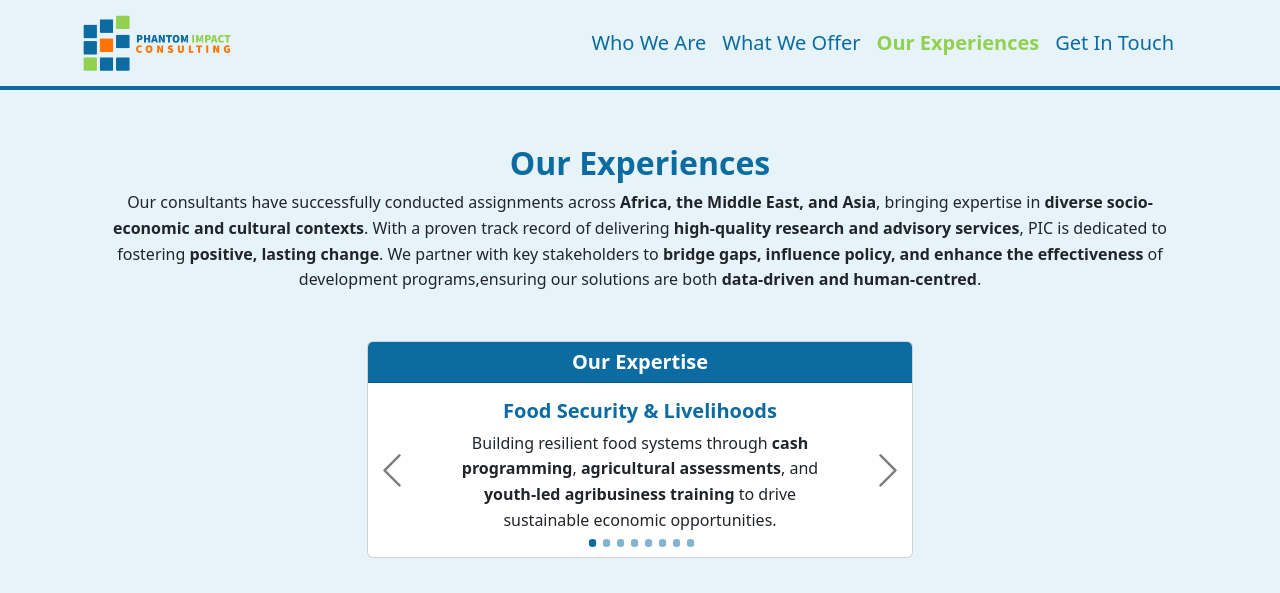
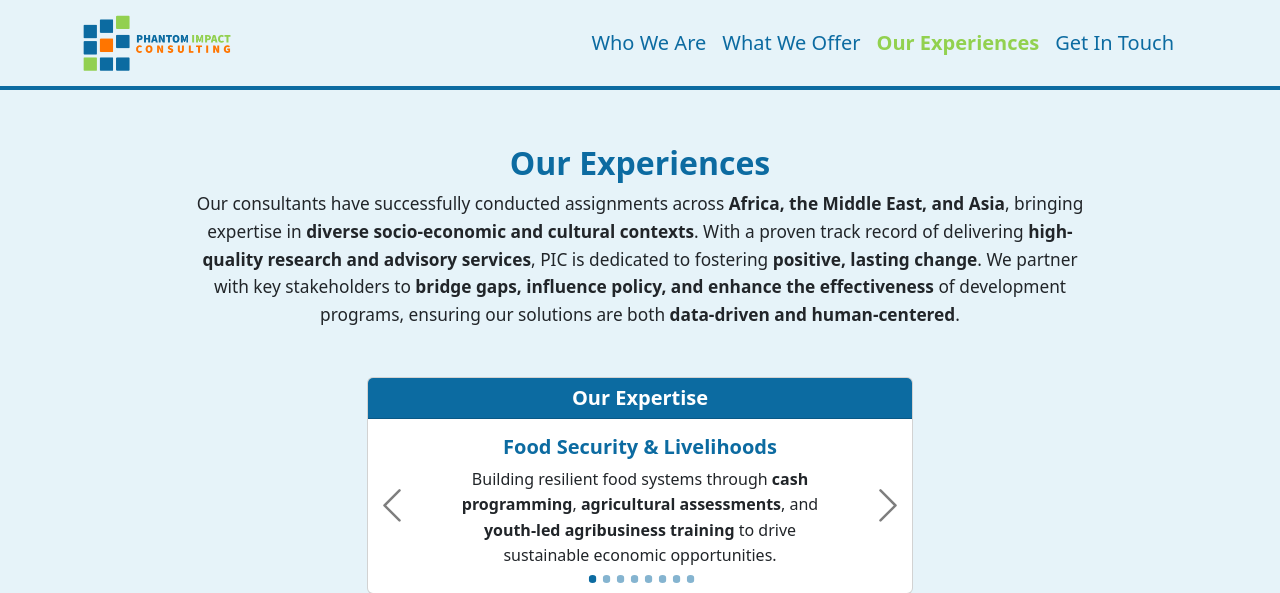
Before and after one commit to kashik09/OfficialPIC-Consulting, a PHP site: page /experiences.html in a window 1280 px wide. Shown: the top 593 px of the page. Run offline with PHP 8.4, Linux system fonts and the light colour scheme.

Commit message:
Increase font size - Place introductory text in container

```diff
--- a/experiences.html
+++ b/experiences.html
@@ -72,9 +72,9 @@
         <section>
             <div class="container mx-auto pt-5">
                 <div class="row justify-content-center">
-                    <h2 class="text-center fw-bold mb-2">Our Experiences</h2>
-                    <div class="col-md-12">
-                        <p class="text-center mb-4">Our consultants have successfully conducted assignments across <span class="fw-bold">Africa, the Middle East, and Asia</span>, bringing expertise in <span class="fw-bold">diverse socio-economic and cultural contexts</span>. With a proven track record of delivering <span class="fw-bold">high-quality research and advisory services</span>, PIC is dedicated to fostering <span class="fw-bold">positive, lasting change</span>. We partner with key stakeholders to <span class="fw-bold">bridge gaps, influence policy, and enhance the effectiveness</span> of development programs,ensuring our solutions are both <span class="fw-bold">data-driven and human-centred</span>.</p>
+                    <div class="col-md-10">
+                        <h2 class="text-center fw-bold mb-2">Our Experiences</h2>
+                        <p class="text-center mb-4 font-size-big2">Our consultants have successfully conducted assignments across <span class="fw-bold">Africa, the Middle East, and Asia</span>, bringing expertise in <span class="fw-bold">diverse socio-economic and cultural contexts</span>. With a proven track record of delivering <span class="fw-bold">high-quality research and advisory services</span>, PIC is dedicated to fostering <span class="fw-bold">positive, lasting change</span>. We partner with key stakeholders to <span class="fw-bold">bridge gaps, influence policy, and enhance the effectiveness</span> of development programs, ensuring our solutions are both <span class="fw-bold">data-driven and human-centered</span>.</p>
                     </div>
                 </div>
             </div>
--- a/public/css/style.css
+++ b/public/css/style.css
@@ -38,6 +38,10 @@ p {
 
 .font-size-big {
     font-size: 1.1rem;
+}
+
+.font-size-big2 {
+    font-size: 1.08rem;
 }
 
 .font-size-bigger {
```
